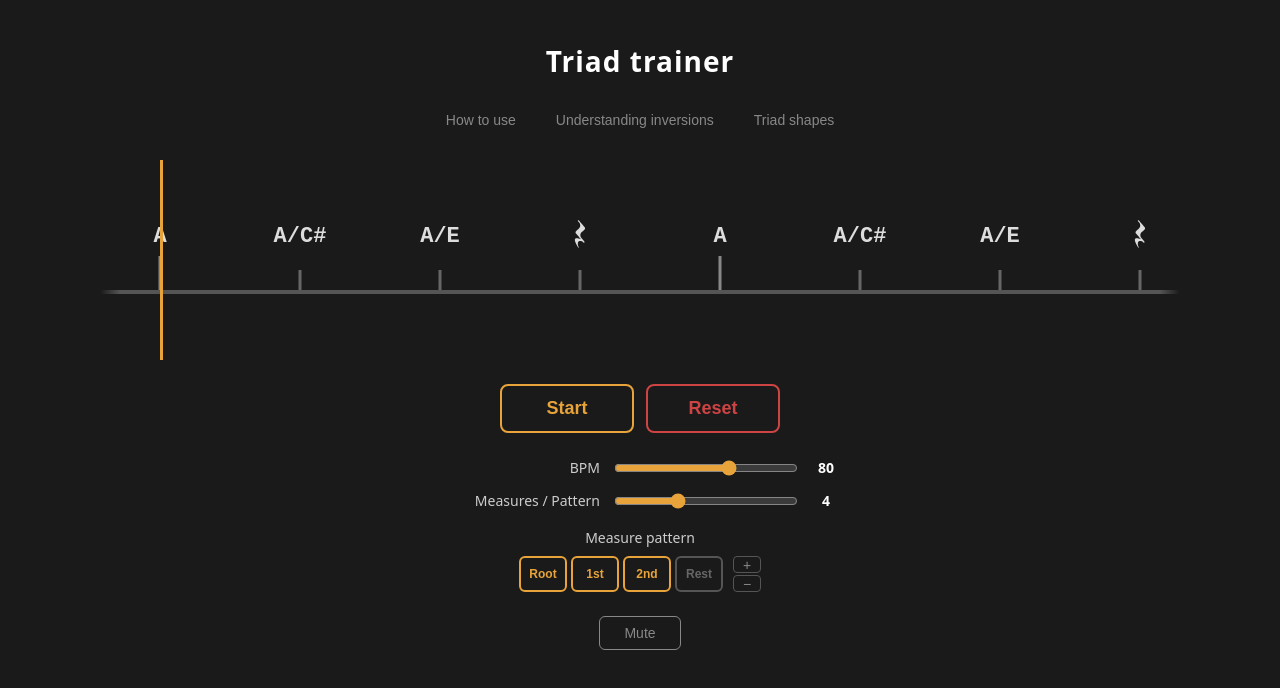
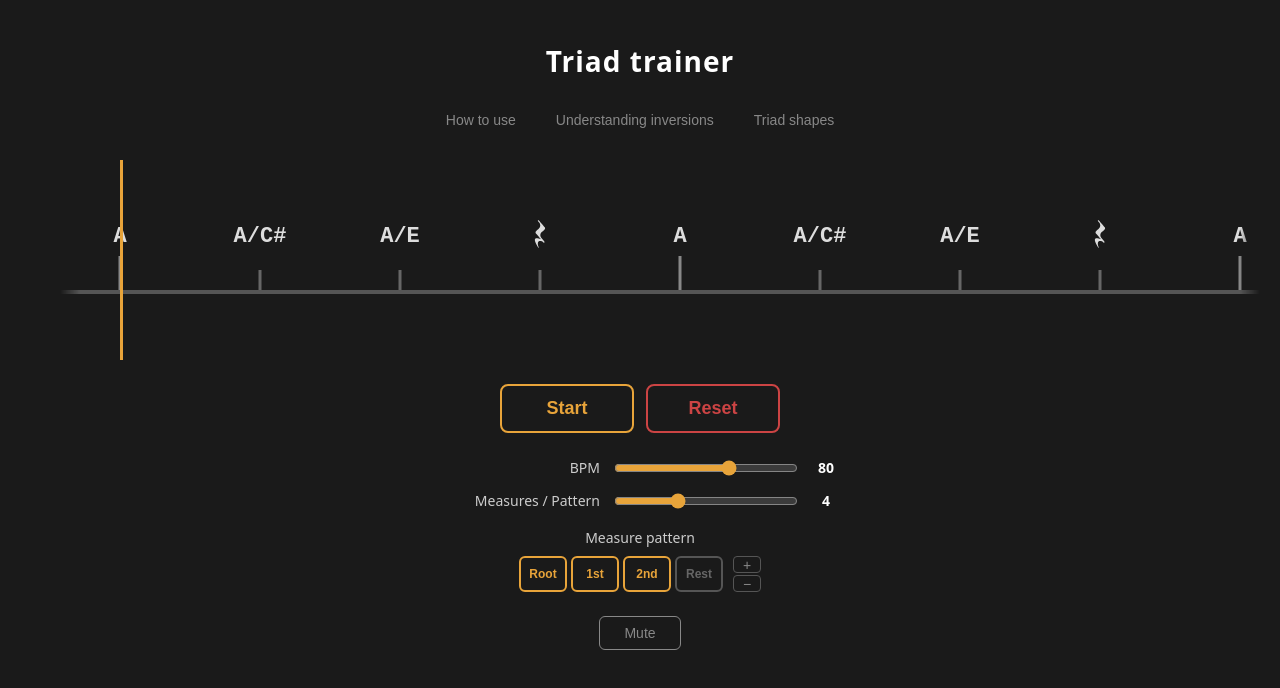
Before and after one commit to anthonyrgreen/fretboardtrainer, a React (Vite) app in the folder webapp/: page / in a window 1280 px wide. Shown: the top 688 px of the page. Built offline with nearby package versions, Linux system fonts and the light colour scheme.

Commit message:
Fix staff container width to stay within viewport
Use calc(100vw - 40px) with max-width: 1200px instead of the old
calc(100vw - 200px) which caused horizontal overflow at 100% zoom.

```diff
--- a/webapp/src/components/ScrollingStaff.css
+++ b/webapp/src/components/ScrollingStaff.css
@@ -1,6 +1,7 @@
 .staff-container {
   position: relative;
-  width: calc(100vw - 200px);
+  width: calc(100vw - 40px);
+  max-width: 1200px;
   margin: 0 auto;
   height: 200px;
   overflow: hidden;
```
